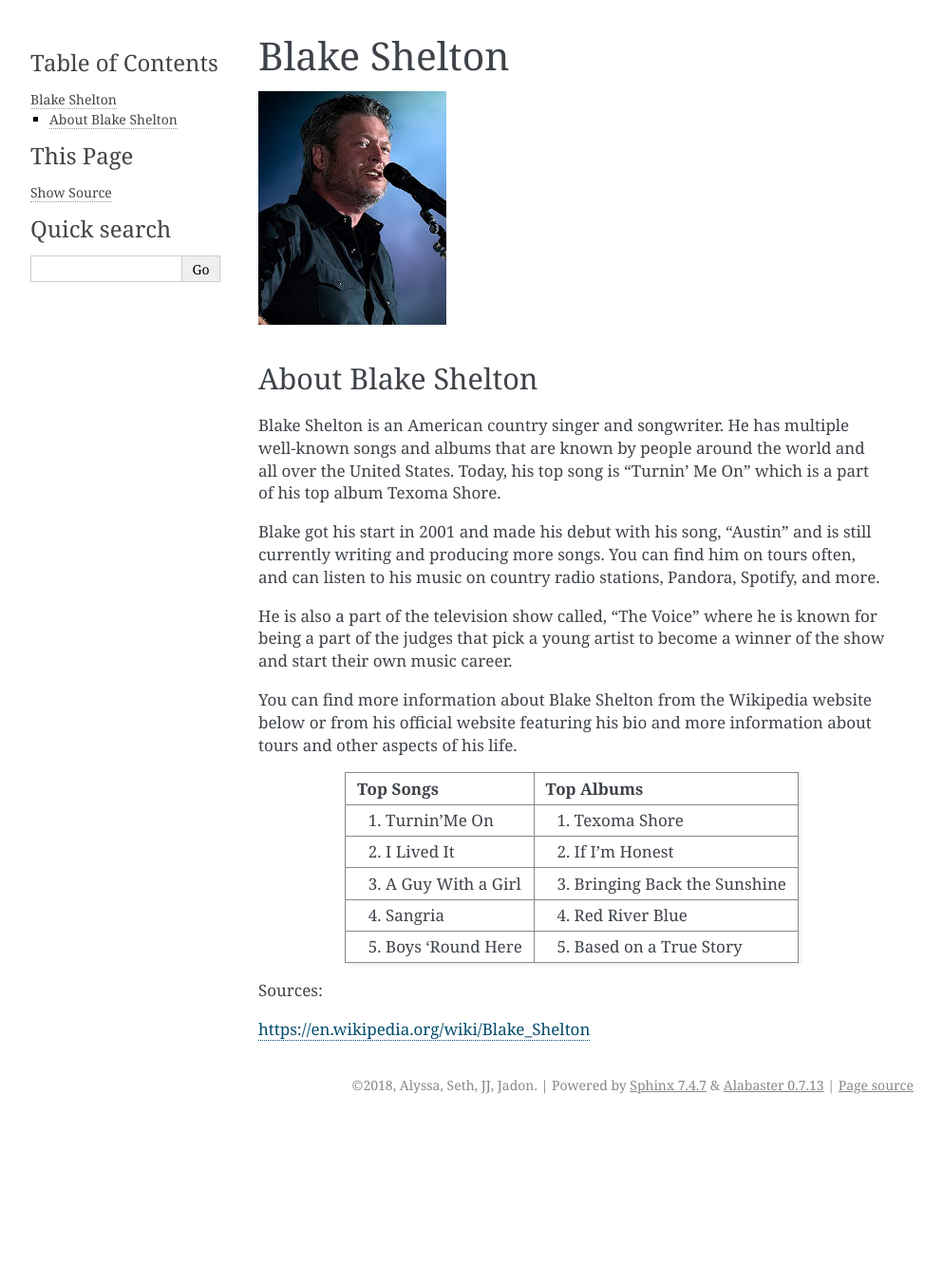
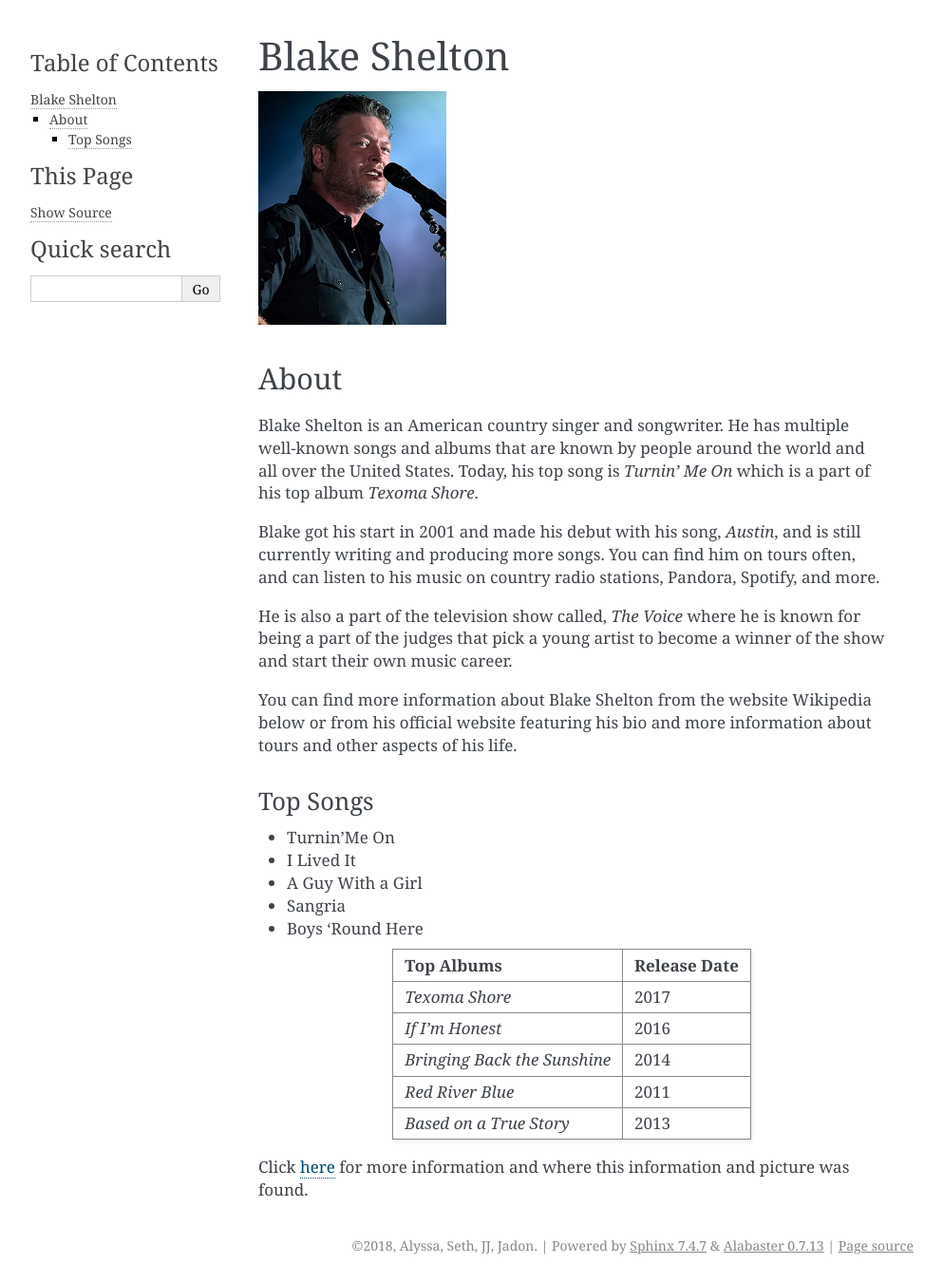
Before and after one commit to rahxki/final_project, a Sphinx documentation site: the page built from source/country/artist1/index.rst, in a window 1280 px wide. Shown: the whole page at 95% size, without its empty margins (148-1141 px from the left). Built offline with Sphinx 7.4.7, drawn with Linux system fonts in a browser that asks for light colours; before the commit the page ends 1182 px from its top, so only the background shows below that.

Commit message:
changes to files, included bolds and italics

```diff
--- a/source/country/artist1/index.rst
+++ b/source/country/artist1/index.rst
@@ -5,37 +5,44 @@ Blake Shelton
     :width: 30%
 
 
-About Blake Shelton
--------------------
+About
+-----
 
 Blake Shelton is an American country singer and songwriter.
 He has multiple well-known songs and albums that are known by people
 around the world and all over the United States. Today, his top song is
-"Turnin' Me On" which is a part of his top album Texoma Shore.
+*Turnin' Me On* which is a part of his top album *Texoma Shore*.
 
-Blake got his start in 2001 and made his debut with his song, "Austin"
+Blake got his start in 2001 and made his debut with his song, *Austin*,
 and is still currently writing and producing more songs. You can find him
 on tours often, and can listen to his music on country radio stations, Pandora,
 Spotify, and more.
 
-He is also a part of the television show called, "The Voice" where
+He is also a part of the television show called, *The Voice* where
 he is known for being a part of the judges that pick a young artist to become
 a winner of the show and start their own music career.
 
-You can find more information about Blake Shelton from the Wikipedia website
+You can find more information about Blake Shelton from the website Wikipedia
 below or from his official website featuring his bio and more information
 about tours and other aspects of his life.
 
-===================== ===============================
-Top Songs                Top Albums
-===================== ===============================
-1. Turnin'Me On        1. Texoma Shore
-2. I Lived It          2. If I'm Honest
-3. A Guy With a Girl   3. Bringing Back the Sunshine
-4. Sangria             4. Red River Blue
-5. Boys 'Round Here    5. Based on a True Story
-===================== ===============================
+Top Songs
+~~~~~~~~~
+* Turnin'Me On
+* I Lived It
+* A Guy With a Girl
+* Sangria
+* Boys 'Round Here
 
-Sources:
+============================= =================
+**Top Albums**                 **Release Date**
+============================= =================
+*Texoma Shore*                    2017
+*If I'm Honest*                   2016
+*Bringing Back the Sunshine*      2014
+*Red River Blue*                  2011
+*Based on a True Story*           2013
+============================= =================
 
-https://en.wikipedia.org/wiki/Blake_Shelton
+Click `here <https://en.wikipedia.org/wiki/Blake_Shelton>`_ for more
+information and where this information and picture was found.
--- a/source/country/index.rst
+++ b/source/country/index.rst
@@ -8,3 +8,4 @@ Country Artists
    artist1/index
    artist2/index
    artist3/index
+   artist4/index
```
Also changed, not shown: source/country/artist2/index.rst (+20 -15 lines), source/country/artist3/index.rst (+21 -13 lines), source/country/artist4/index.rst (added, +32 -0 lines), source/country/artist4/flordia.jpg (added).
